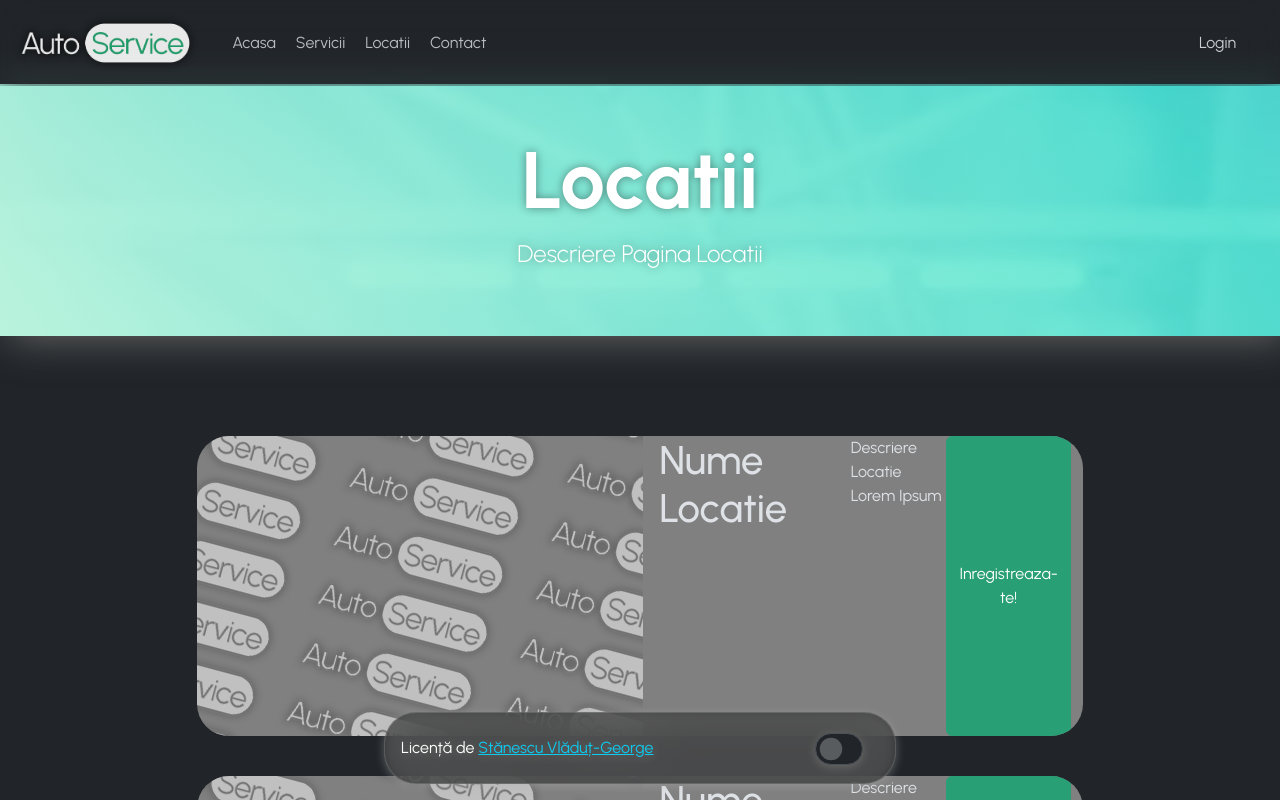
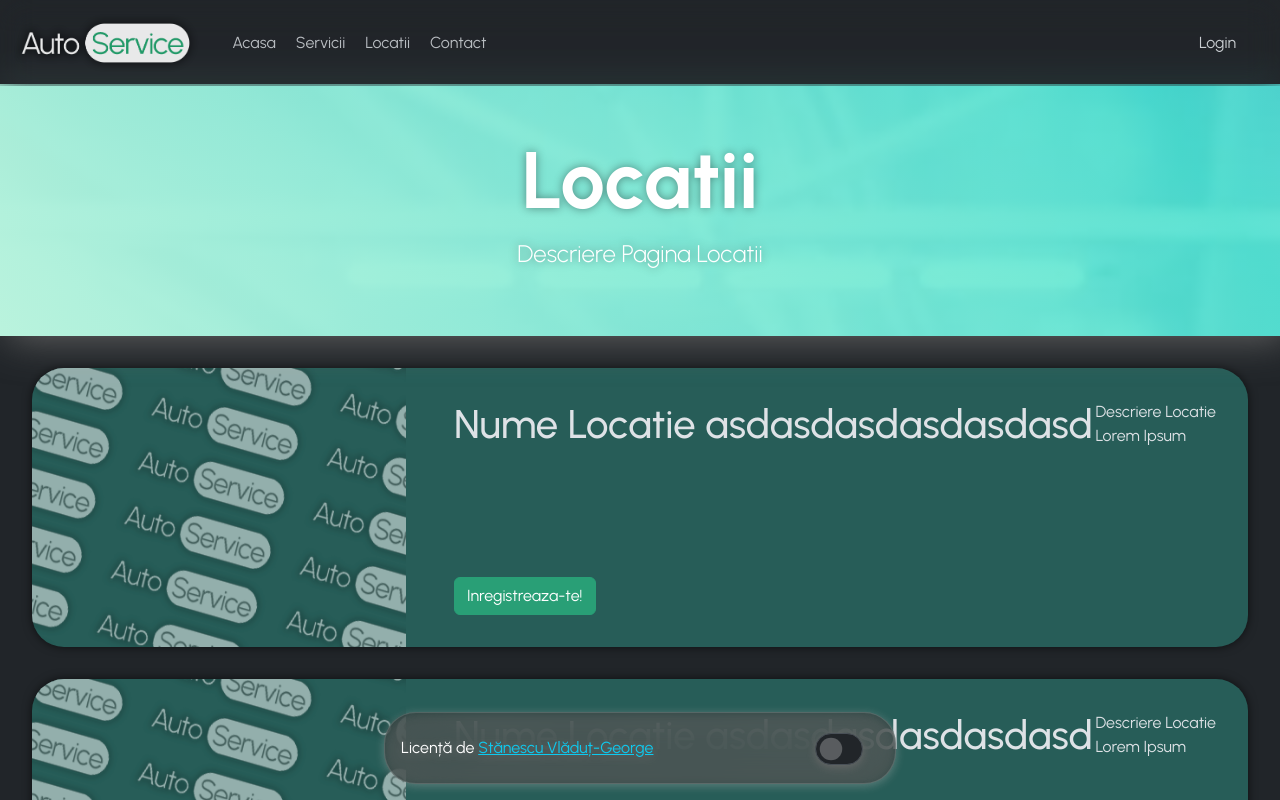
Before and after one commit to stnsc/AutoService-Website, a React (Vite) app: page /locatii in a window 1280 px wide. Built offline with nearby package versions, Linux system fonts and the light colour scheme.

Commit message:
Finished Location Frontend

```diff
--- a/src/pages/LocatiiPage.tsx
+++ b/src/pages/LocatiiPage.tsx
@@ -8,20 +8,26 @@
     <>
       <HeroTitle title={"Locatii"} description={"Descriere Pagina Locatii"} />
 
-      <div className="row location-container">
+      <div className="location-container">
         {[...Array(10)].map((x, i) => (
           <>
-            <div className="location-div">
+            <div className="location-card">
               <img
-                className="location-picture"
+                className="location-image"
                 src="../../assets/placeholder.png"
                 alt="Foto Locatie"
               />
-              <h1 className="location-name">Nume Locatie</h1>
-              <p className="location-desc">
-                Descriere Locatie {<br />} Lorem Ipsum
-              </p>
-              <button className="btn btn-primary">Inregistreaza-te!</button>
+              <div className="location-body">
+                <h1 className="location-name">
+                  Nume Locatie asdasdasdasdasdasd
+                </h1>
+                <p className="location-desc">
+                  Descriere Locatie {<br />} Lorem Ipsum
+                </p>
+                <button className="location-button btn btn-primary">
+                  Inregistreaza-te!
+                </button>
+              </div>
             </div>
           </>
         ))}
--- a/src/style.css
+++ b/src/style.css
@@ -145,22 +145,45 @@
     margin: 0;
 }
 
-.location-container{
-    justify-content: center;
+.location-card{
+    background: rgba(54, 224, 199, 0.3);
+    box-shadow: 0 0 10px rgba(0, 0, 0, 0.6);
+    border-radius: 2em;
+    display: flex;
+    flex-direction: column;
+    overflow: hidden;
+    margin: 2em;
+    .location-body{
+        display:flex;
+        flex-flow: row wrap;
+        padding: 2em;
+        justify-content: space-between;
+    }
+    header{
+        flex: 100%;
+    }
+    .location-button{
+        align-self: flex-end;
+    }
+    .location-image{
+        width: 100%;
+        height: 300px;
+    }
+}
 
-    .location-div{
-        background: gray;
-        width: 90%;
-        height: 300px;
-        margin: 20px;
-        border-radius: 2em;
-        overflow: hidden;
-        display: flex;
+@media only screen and (min-width: 768px){
+    .location-card {
+        flex-direction: row;
+        max-height: 279px;
+
+        header {
+            font-size: calc(100% + 1vw);
+        }
+
+        .location-image {
+            transform: translateX(-1em);
+            max-width: 390px;
+            max-height: 279px;
+        }
     }
-    .location-picture{
-        transform: translateX(-1em);
-
-    }
-
-
 }
```
